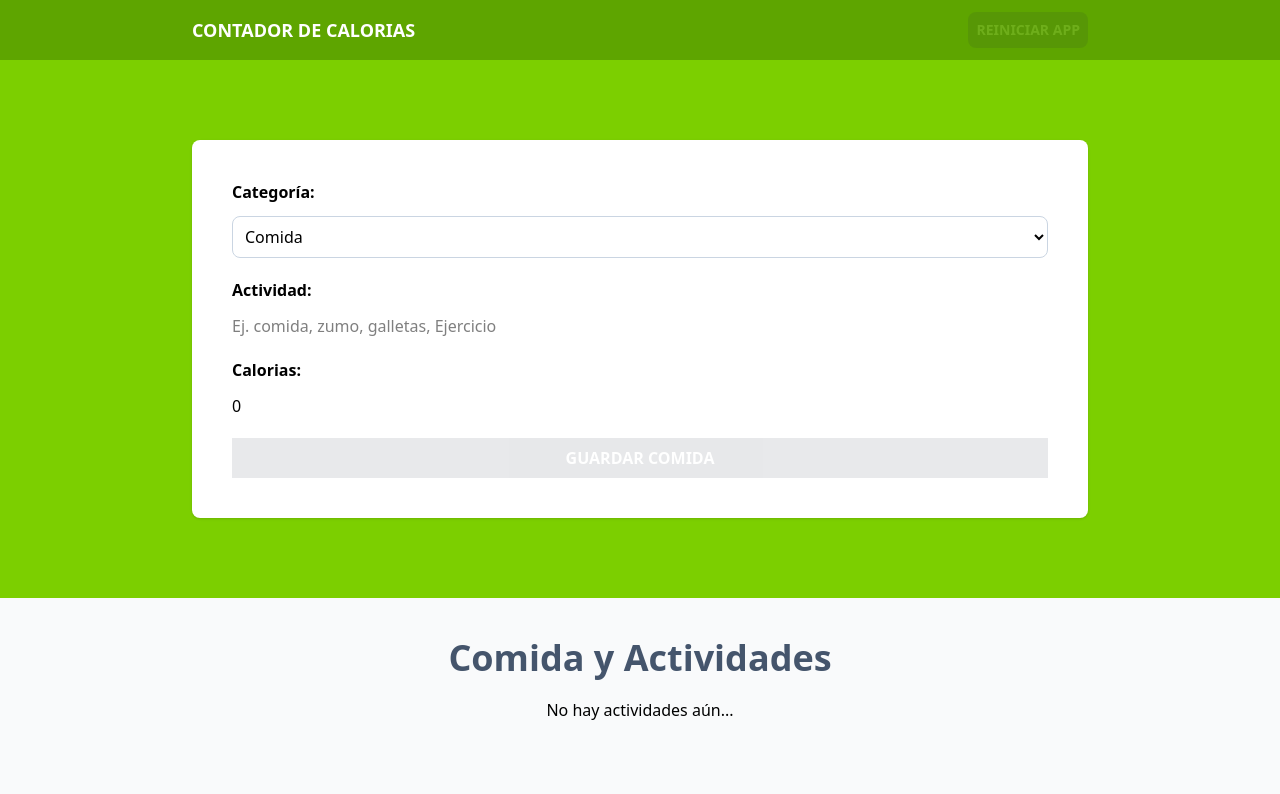
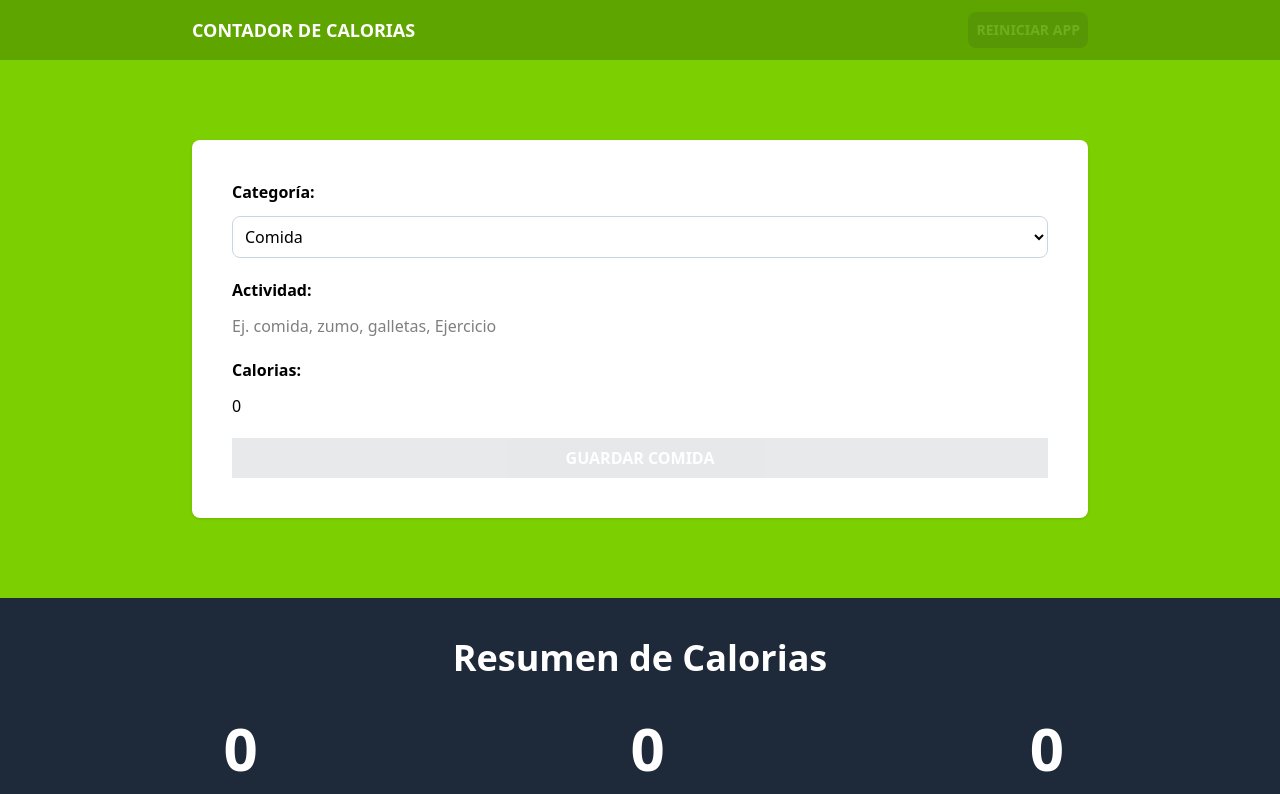
Before and after one commit to DarioBarrionuevo/contadorcalorias, a React (Vite) app: page / in a window 1280 px wide. Shown: the top 794 px of the page. Built offline with nearby package versions, Linux system fonts and the light colour scheme.

Commit message:
Add tracker comnponent

```diff
--- a/src/App.tsx
+++ b/src/App.tsx
@@ -2,6 +2,7 @@
 import Form from "./components/Form";
 import { activityReducer, initialState } from "./reducers/activity-reducer";
 import ActivityList from "./components/ActivityList";
+import CalorieTracker from "./components/CalorieTracker";
 
 function App() {
   const [state, dispatch] = useReducer(activityReducer, initialState);
@@ -37,6 +38,11 @@
           <Form dispatch={dispatch} state={state} />
         </div>
       </section>
+      <section className="bg-gray-800 py-10">
+        <div className="max-w-4xl mx-auto">
+          <CalorieTracker activities={state.activities} />
+        </div>
+      </section>
       <section className="p-10 mx-auto max-w-4xl">
         <ActivityList activities={state.activities} dispatch={dispatch} />
       </section>
--- /dev/null
+++ b/src/components/CalorieDisplay.tsx
@@ -0,0 +1,13 @@
+type CalorieDisplayProps = {
+    calories: number
+    text: string
+}
+
+export default function CalorieDisplay({calories, text} : CalorieDisplayProps) {
+  return (
+    <p className="text-white font-bold rounded-full grid grid-cols-1 gap-3 text-center">
+        <span className="font-black text-6xl text-orange">{calories}</span>
+        {text}
+    </p>
+  )
+}
--- /dev/null
+++ b/src/components/CalorieTracker.tsx
@@ -0,0 +1,36 @@
+import { useMemo } from "react"
+import type { Activity } from "../types"
+import CalorieDisplay from "./CalorieDisplay"
+
+type CalorieTrackerProps = {
+    activities: Activity[]
+}
+
+export default function CalorieTracker({activities} : CalorieTrackerProps) {
+
+    const caloriesConsumed = useMemo(() => activities.reduce((total, activity) => activity.category === 1 ? total + activity.calories : total, 0), [activities])
+    const caloriesBurned = useMemo(() => activities.reduce((total, activity) => activity.category === 2 ? total + activity.calories : total, 0), [activities])
+    const netCalories = useMemo(() => caloriesConsumed - caloriesBurned, [activities])
+
+    return (
+        <>
+            <h2 className="text-4xl font-black text-white text-center">Resumen de Calorias</h2>
+
+            <div className="flex flex-col items-center md:flex-row md:justify-between gap-5 mt-10">
+                <CalorieDisplay
+                    calories={caloriesConsumed}
+                    text="Consumidas"
+                />
+                <CalorieDisplay
+                    calories={caloriesBurned}
+                    text="Ejercicio"
+                />
+                <CalorieDisplay
+                    calories={netCalories}
+                    text="Diferencia"
+                />
+            </div>
+
+        </>
+    )
+}
```
